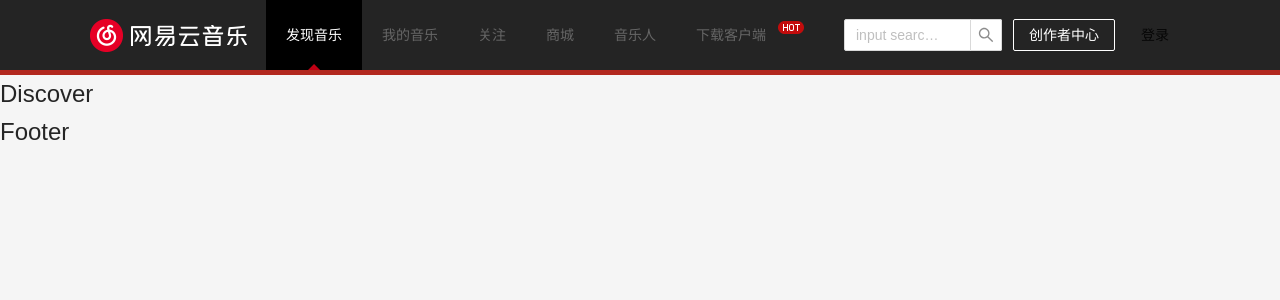
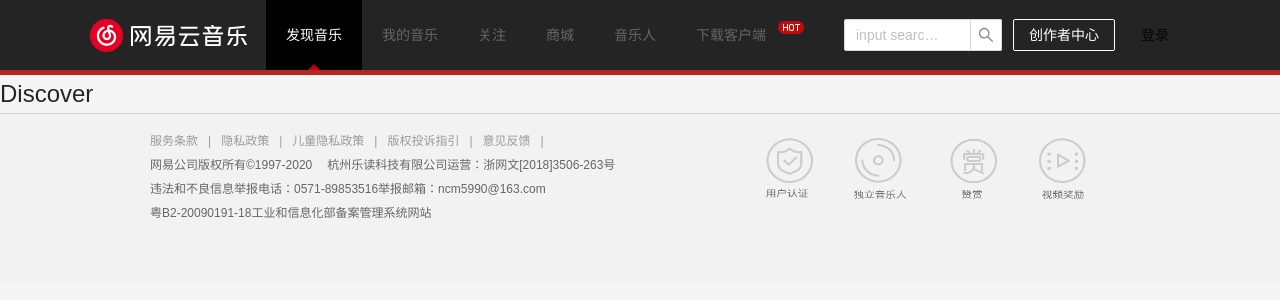
Before and after one commit to huangyan321/react-music-app, a React (Create React App) app: page / in a window 1280 px wide. Shown: the top 300 px of the page. Built offline with nearby package versions, Linux system fonts and the light colour scheme.

Commit message:
add:footer

```diff
--- a/src/components/app-footer/index.js
+++ b/src/components/app-footer/index.js
@@ -1,10 +1,82 @@
-import React, { memo } from 'react';
+import React, { memo, Fragment } from 'react';
+
+import { footerLinks, footerImages } from '@/common/local-data';
+
+import { AppFooterWrapper, FooterLeft, FooterRight } from './style';
 
 const MusicFooter = memo(() => {
   return (
-    <div>
-      <h1>Footer</h1>
-    </div>
+    <AppFooterWrapper>
+      <div className="wrap-v2 content">
+        <FooterLeft className="left">
+          <div className="link">
+            {footerLinks.map((item) => {
+              return (
+                <Fragment key={item.title}>
+                  <a href={item.link} target="_blank" rel="noopener noreferrer">
+                    {item.title}
+                  </a>
+                  <span className="line">|</span>
+                </Fragment>
+              );
+            })}
+          </div>
+          <div className="copyright">
+            <span>网易公司版权所有©1997-2020</span>
+            <span>
+              杭州乐读科技有限公司运营：
+              <a
+                href="https://p1.music.126.net/Mos9LTpl6kYt6YTutA6gjg==/109951164248627501.png"
+                rel="noopener noreferrer"
+                target="_blank"
+              >
+                浙网文[2018]3506-263号
+              </a>
+            </span>
+          </div>
+          <div className="report">
+            <span>违法和不良信息举报电话：0571-89853516</span>
+            <span>
+              举报邮箱：
+              <a
+                href="mailto:ncm5990@163.com"
+                target="_blank"
+                rel="noopener noreferrer"
+              >
+                ncm5990@163.com
+              </a>
+            </span>
+          </div>
+          <div className="info">
+            <span>粤B2-20090191-18</span>
+            <a
+              href="http://www.beian.miit.gov.cn/publish/query/indexFirst.action"
+              rel="noopener noreferrer"
+              target="_blank"
+            >
+              工业和信息化部备案管理系统网站
+            </a>
+          </div>
+        </FooterLeft>
+        <FooterRight className="right">
+          {footerImages.map((item, index) => {
+            return (
+              <li className="item" key={item.link}>
+                <a
+                  className="link"
+                  href={item.link}
+                  rel="noopener noreferrer"
+                  target="_blank"
+                >
+                  {' '}
+                </a>
+                <span className="title">{item.title}</span>
+              </li>
+            );
+          })}
+        </FooterRight>
+      </div>
+    </AppFooterWrapper>
   );
 });
 
--- /dev/null
+++ b/src/components/app-footer/style.js
@@ -0,0 +1,95 @@
+import styled from 'styled-components';
+
+export const AppFooterWrapper = styled.div`
+  height: 172px;
+  background-color: #f2f2f2;
+  color: #666;
+  border-top: 1px solid #d3d3d3;
+
+  .content {
+    display: flex;
+    justify-content: space-between;
+    align-items: center;
+  }
+`
+
+export const FooterLeft = styled.div`
+  padding-top: 15px;
+  line-height: 24px;
+
+  .link {
+    a {
+      color: #999;
+    }
+
+    .line {
+      margin: 0 10px;
+      color: #999;
+    }
+  }
+
+  .copyright {
+    span {
+      margin-right: 15px;
+    }
+  }
+`
+
+export const FooterRight = styled.ul`
+  display: flex;
+
+  .item {
+    display: flex;
+    flex-direction: column;
+    align-items: center;
+    margin-right: 40px;
+
+    .link {
+      display: block;
+      width: 50px;
+      height: 45px;
+
+      background-image: url(${require("@/assets/img/sprite_footer_02.png")});
+      background-size: 110px 450px;
+    }
+
+    :nth-child(1) .link {
+      background-position: -60px -101px;
+    }
+    :nth-child(2) .link {
+      background-position: 0 0;
+    }
+    :nth-child(3) .link {
+      background-position: -60px -50px;
+    }
+    :nth-child(4) .link {
+      background-position: 0 -101px;
+    }
+
+    .title {
+      margin-top: 5px;
+      display: block;
+      width: 52px;
+      height: 10px;
+      background-image: url(${require("@/assets/img/sprite_footer_01.png")});
+      background-size: 180px 100px;
+    }
+
+    :nth-child(1) .title {
+      background-position: -1px -90px;
+    }
+    :nth-child(2) .title {
+      background-position: 0 0;
+      margin-top: 7px;
+    }
+    :nth-child(3) .title {
+      background-position: 0 -54px;
+      margin-top: 6px;
+    }
+
+    :nth-child(4) .title {
+      background-position: -1px -72px;
+      margin-top: 6px;
+    }
+  }
+`
```
